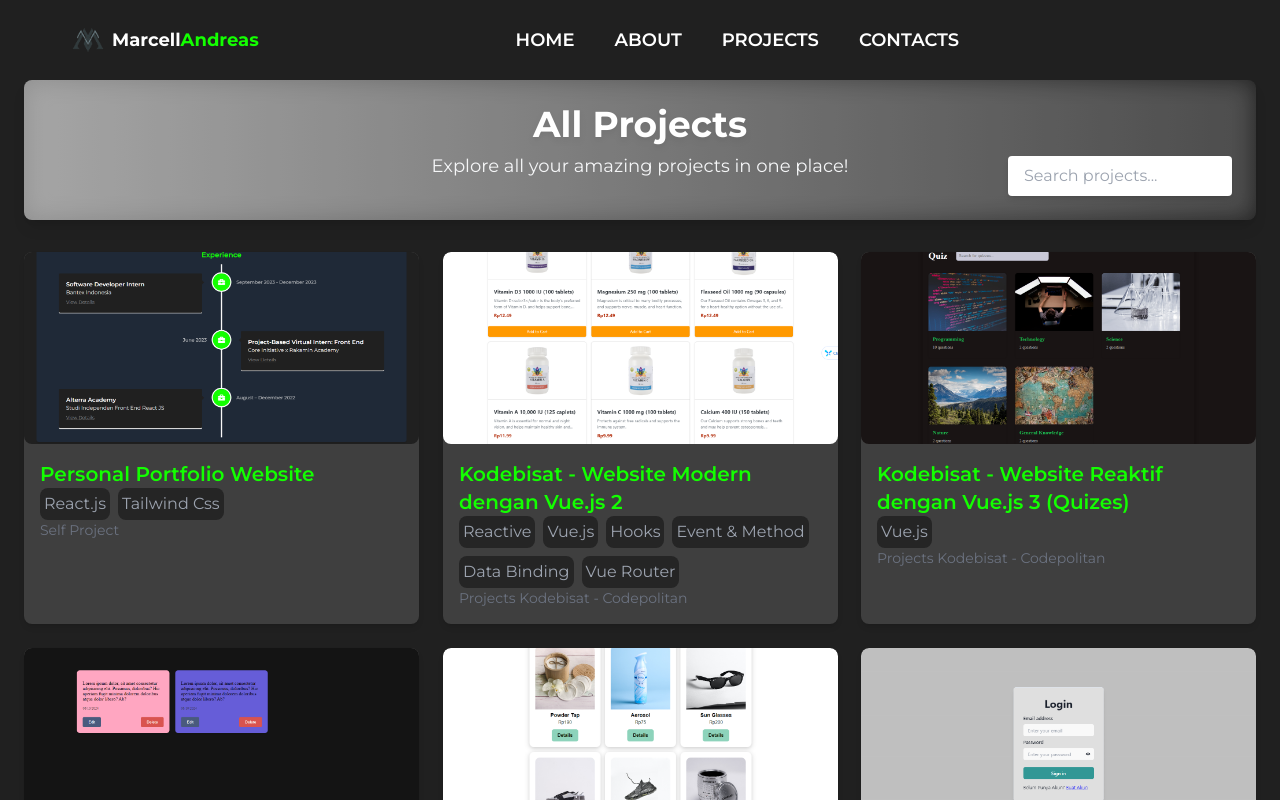
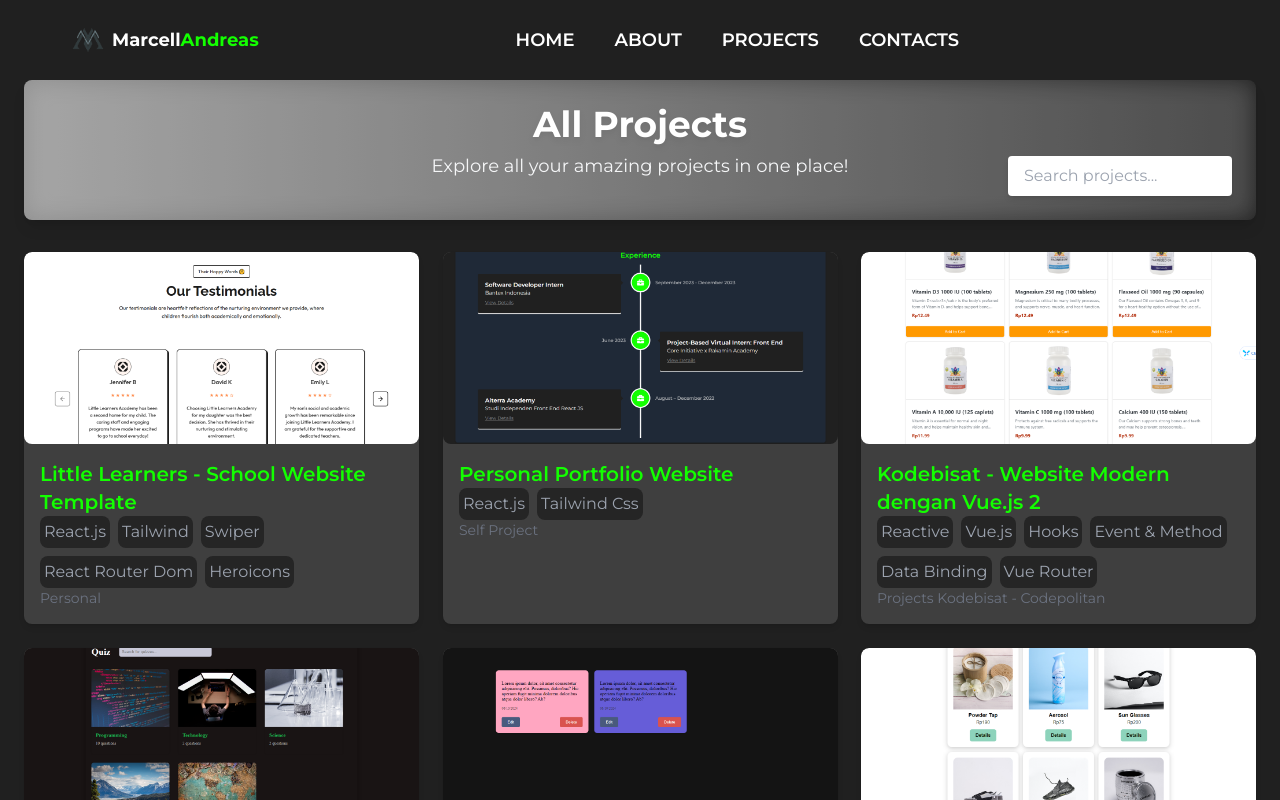
Before and after one commit to marcellandreas/website-portfolio-marcell, a React (Vite) app: page /projects in a window 1280 px wide. Shown: the top 800 px of the page. Built offline with nearby package versions, Linux system fonts and the light colour scheme.

Commit message:
feat: menambahkan proyek 1

```diff
--- a/src/assets/data/index.js
+++ b/src/assets/data/index.js
@@ -429,6 +429,33 @@ export const experience_projects = [
     endDate: "2021-11-01",
     status: "Completed",
   },
+  {
+    id: 18,
+    name: "Little Learners - School Website Template",
+    img: "../assets/images/projects/liitle_learner.png",
+    role: "-",
+    type: "Personal",
+    source: "Personal Project",
+    github: "https://github.com/marcellandreas/little_learners",
+    live: "",
+    description:
+      "Little Learners is your ultimate school website template, designed to create an engaging and informative online platform for educational institutions. It's the key to enhancing the online presence of your school.",
+    technologies: [
+      "React.js",
+      "Tailwind",
+      "Swiper",
+      "React Router Dom",
+      "Heroicons",
+    ],
+    team: {
+      size: 1,
+      roles: ["Front End Developer"],
+    },
+    responsibilities: ["-"],
+    startDate: "2025-05-18",
+    endDate: "2025-05-21",
+    status: "Completed",
+  },
 ];
 
 export const skillsData = {
```
Also changed, not shown: public/assets/images/projects/liitle_learner.png (added).
